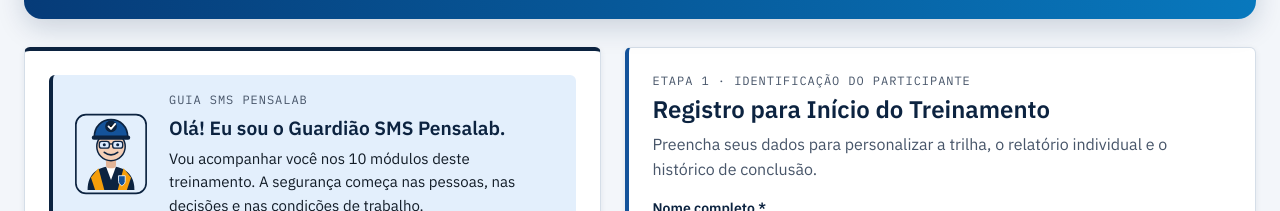
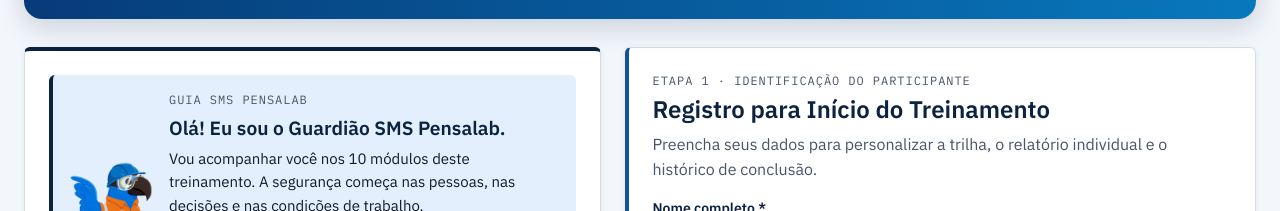
Before and after one commit to celoma-maker/smspensalab, a plain HTML site: page index.html in a window 1280 px wide. Shown: the part 741-952 px from the top of the page. Drawn offline with nearby package versions, Linux system fonts and the light colour scheme.

Commit message:
Update index.html

```diff
--- a/index.html
+++ b/index.html
@@ -2346,7 +2346,7 @@
 
     function renderWelcomeView() {
       const mascotSlot = document.getElementById(`welcome-mascot-slot`);
-      if (mascotSlot) mascotSlot.innerHTML = renderMascotSvg(`guide`);
+     if (mascotSlot) mascotSlot.innerHTML = `<img src="mascote-pensalab.png" alt="Guardião SMS Pensalab" style="width:190px;height:210px;object-fit:contain;display:block;margin:auto;">`;
 
       const roadmapEl = document.getElementById(`welcome-roadmap-list`);
       if (roadmapEl) {
```
